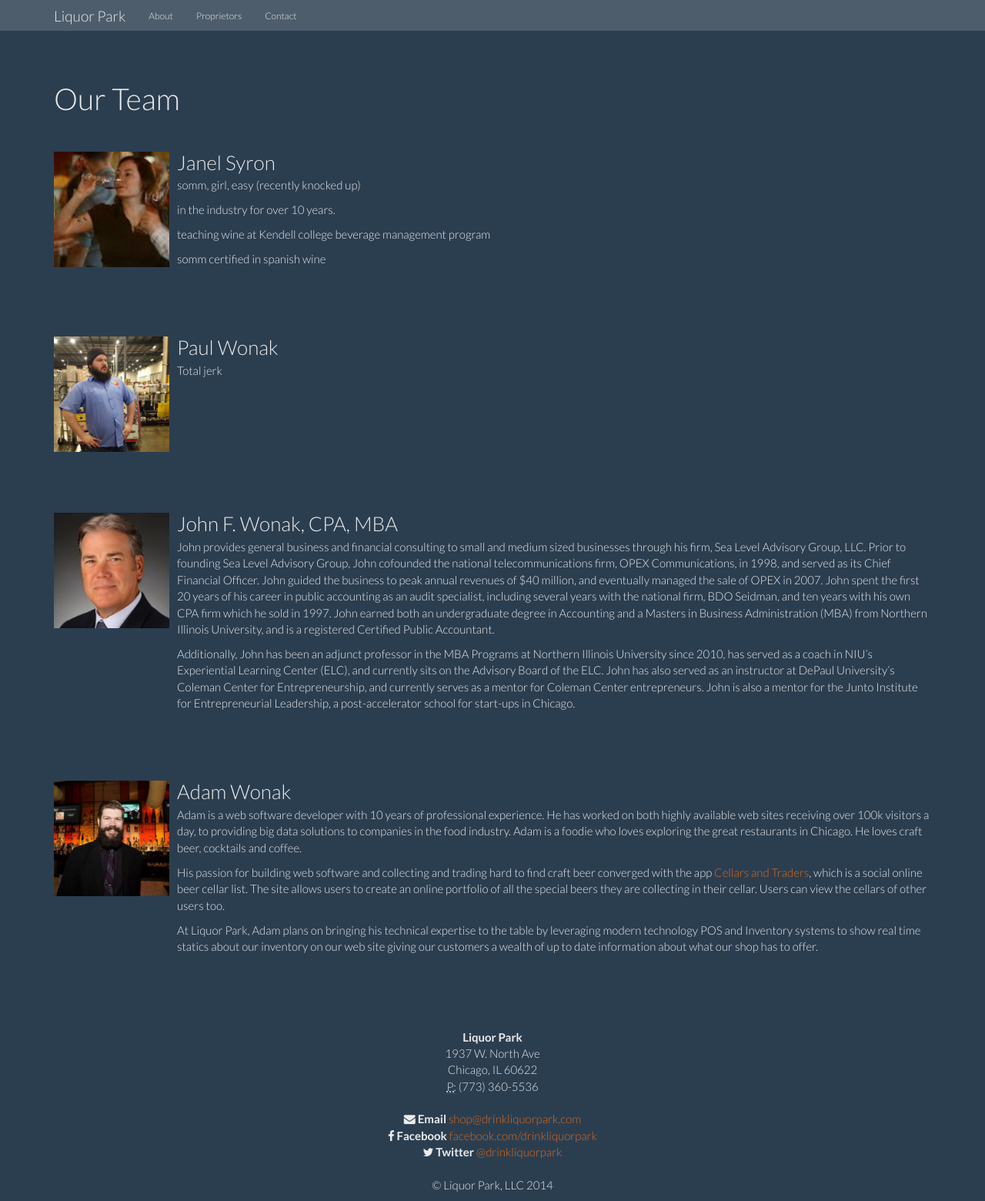
After one commit to awonak/liquorpark, a Django app: page /proprietors in a window 1280 px wide. The commit adds this page. Shown: the whole page at 77% size. Run offline with Django 3.2, Linux system fonts and the light colour scheme; some libraries are stand-ins or nearby versions.

Commit message:
Updated more text, added contact functionality, added some images

```diff
--- a/liquorpark/urls.py
+++ b/liquorpark/urls.py
@@ -3,5 +3,11 @@ from django.contrib import admin
 
 urlpatterns = patterns('',
     url(r'^$', 'promo.views.index', name='index'),
+    url(r'^about$', 'promo.views.about', name='index'),
+    url(r'^proprietors$', 'promo.views.proprietors', name='proprietors'),
+    url(r'^contact$', 'promo.views.contact', name='contact'),
+    url(r'^contact/thanks$', 'promo.views.contact_thanks', name='contact-thanks'),
+
+
     #url(r'^admin/', include(admin.site.urls)),
 )
--- a/promo/views.py
+++ b/promo/views.py
@@ -1,6 +1,36 @@
-from django.shortcuts import render
+import os
+import sendgrid
+from django.shortcuts import render, redirect
 
-# Create your views here.
 
 def index(request):
-	return render(request, 'index.html')
+    return render(request, 'index.html')
+
+def about(request):
+    return render(request, 'about.html')
+
+def proprietors(request):
+    return render(request, 'proprietors.html')
+
+def contact(request):
+    # form submission
+    if request.method == "POST":
+        # send email to shop@drinkliquorpark.com
+        sg = sendgrid.SendGridClient(
+            os.getenv('SENDGRID_USERNAME'),
+            os.getenv('SENDGRID_PASSWORD')
+        )
+        message = sendgrid.Mail(
+            to='shop@drinkliquorpark.com',
+            subject='Website Inquiry',
+            html=request.POST.get('message'),
+            text=request.POST.get('message'),
+            from_email=request.POST.get('from')
+        )
+        status, msg = sg.send(message)
+        return redirect('contact-thanks')
+
+    return render(request, 'contact.html')
+
+def contact_thanks(request):
+    return render(request, 'contact-thanks.html')
--- a/templates/base.html
+++ b/templates/base.html
@@ -8,9 +8,9 @@
     <title>Liquor Park</title>
     <!-- Bootstrap -->
     <link rel="stylesheet" href="{% static "css/bootstrap.min.css" %}">
-	  <link rel="stylesheet" href="{% static "css/social.min.css" %}">
+    <link rel="stylesheet" href="{% static "css/social.min.css" %}">
     <link href="//maxcdn.bootstrapcdn.com/font-awesome/4.2.0/css/font-awesome.min.css" rel="stylesheet">
-  	<link rel="stylesheet" href="{% static "css/main.css" %}">
+    <link rel="stylesheet" href="{% static "css/main.css" %}">
     <!--[if lt IE 9]>
       <script src="https://oss.maxcdn.com/libs/html5shiv/3.7.0/html5shiv.js"></script>
       <script src="https://oss.maxcdn.com/libs/respond.js/1.4.2/respond.min.js"></script>
@@ -21,12 +21,41 @@
 
   <div class="main container">
 
-	{% block content %}{% endblock %}
+    <div class="navbar navbar-default navbar-fixed-top" role="navigation">
+      <div class="container">
+        <div class="navbar-header">
+          <button type="button" class="navbar-toggle collapsed" data-toggle="collapse" data-target=".navbar-collapse">
+            <span class="sr-only">Toggle navigation</span>
+            <span class="icon-bar"></span>
+            <span class="icon-bar"></span>
+            <span class="icon-bar"></span>
+          </button>
+          <a class="navbar-brand" href="/">Liquor Park</a>
+        </div>
+        <div class="collapse navbar-collapse">
+          <ul class="nav navbar-nav">
+            <li><a href="/about">About</a></li>
+            <li><a href="/proprietors">Proprietors</a></li>
+            <li><a href="/contact">Contact</a></li>
+          </ul>
+        </div><!--/.nav-collapse -->
+      </div>
+    </div>
+
+    <br/>
+    <br/>
+    <br/>
+    <br/>
+  {% block content %}{% endblock %}
 
   </div>
 
   <div class="footer container text-center">
 
+  <br/>
+  <br/>
+  <br/>
+  <br/>
   <div class="row">
     <address>
       <strong>Liquor Park</strong><br>
--- /dev/null
+++ b/templates/proprietors.html
@@ -0,0 +1,100 @@
+{% extends "base.html" %}
+{% load staticfiles %}
+
+
+{% block content %}
+
+    <h1>Our Team</h1>
+
+  <br/>
+
+    <div class="media">
+      <a class="pull-left" href="#">
+        <img class="media-object" src="{% static 'img/janel.png' %}">
+     </a>
+      <div class="media-body">
+        <h3 class="media-heading">Janel Syron</h3>
+        <p>somm, girl, easy (recently knocked up)</p>
+        <p>in the industry for over 10 years.</p>
+        <p>teaching wine at Kendell college beverage management program</p>
+        <p>somm certified in spanish wine</p>
+      </div>
+    </div>
+
+    <br/>
+    <br/>
+    <br/>
+
+    <div class="media">
+      <a class="pull-left" href="#">
+        <img class="media-object" src="{% static 'img/paul.png' %}">
+     </a>
+      <div class="media-body">
+        <h3 class="media-heading">Paul Wonak</h3>
+        Total jerk
+      </div>
+    </div>
+
+    <br/>
+    <br/>
+    <br/>
+
+    <div class="media">
+      <a class="pull-left" href="#">
+        <img class="media-object" src="{% static 'img/john.png' %}">
+     </a>
+      <div class="media-body">
+        <h3 class="media-heading">John F. Wonak, CPA, MBA</h3>
+        <p>
+            John provides general business and financial consulting to small and medium
+            sized businesses through his firm, Sea Level Advisory Group, LLC. Prior  to
+            founding Sea Level Advisory Group, John cofounded the national
+            telecommunications firm, OPEX Communications, in 1998, and served as its
+            Chief Financial Officer. John guided the business to peak annual revenues of
+            $40 million, and eventually managed the sale of OPEX in 2007. John spent the
+            first 20 years of his career in public accounting as an audit specialist,
+            including  several years with the national firm, BDO Seidman, and ten years
+            with his own  CPA firm which he sold in 1997. John earned both an
+            undergraduate degree in  Accounting and a Masters in Business Administration
+            (MBA) from Northern  Illinois University, and is a registered Certified Public
+            Accountant.
+        </p><p>
+            Additionally, John has been an adjunct professor in the MBA
+            Programs  at Northern Illinois University since 2010, has served as a coach in
+            NIU’s  Experiential Learning Center (ELC), and currently sits on the Advisory
+            Board  of the ELC. John has also served as an instructor at DePaul
+            University’s  Coleman Center for Entrepreneurship, and currently serves as a
+            mentor for  Coleman Center entrepreneurs. John is also a mentor for the Junto
+            Institute for  Entrepreneurial Leadership, a post-accelerator school for
+            start-ups in Chicago.
+        </p>
+      </div>
+    </div>
+
+    <br/>
+    <br/>
+    <br/>
+
+    <div class="media">
+      <a class="pull-left" href="#">
+        <img class="media-object" src="{% static 'img/adam.png' %}">
+     </a>
+      <div class="media-body">
+        <h3 class="media-heading">Adam Wonak</h3>
+        <p>
+            Adam is a web software developer with 10 years of professional experience. He has worked on both highly available web sites receiving over 100k visitors a day, to providing big data solutions to companies in the food industry.
+            Adam is a foodie who loves exploring the great restaurants in Chicago. He loves craft beer, cocktails and coffee.
+        </p><p>
+            His passion for building web software and collecting and trading hard to find craft beer converged with the app <a href="http://www.cellarsandtraders.com/">Cellars and Traders</a>, which is a social online beer cellar list. The site allows users to create an online portfolio of all the special beers they are collecting in their cellar. Users can view the cellars of other users too.
+        </p><p>
+            At Liquor Park, Adam plans on bringing his technical expertise to the table by leveraging modern technology POS and Inventory systems to show real time statics about our inventory on our web site giving our customers a wealth of up to date information about what our shop has to offer.
+        </p>
+      </div>
+    </div>
+
+
+
+
+
+
+{% endblock %}
```
Also changed, not shown: templates/about.html (added, +37 -0 lines), templates/contact-thanks.html (added, +13 -0 lines), templates/contact.html (added, +30 -0 lines), templates/index.html (+5 -4 lines), static/img/adam.png (added), static/img/janel.png (added), static/img/john.png (added), static/img/paul.png (added), static/img/shop.png (added), 1 other file.
